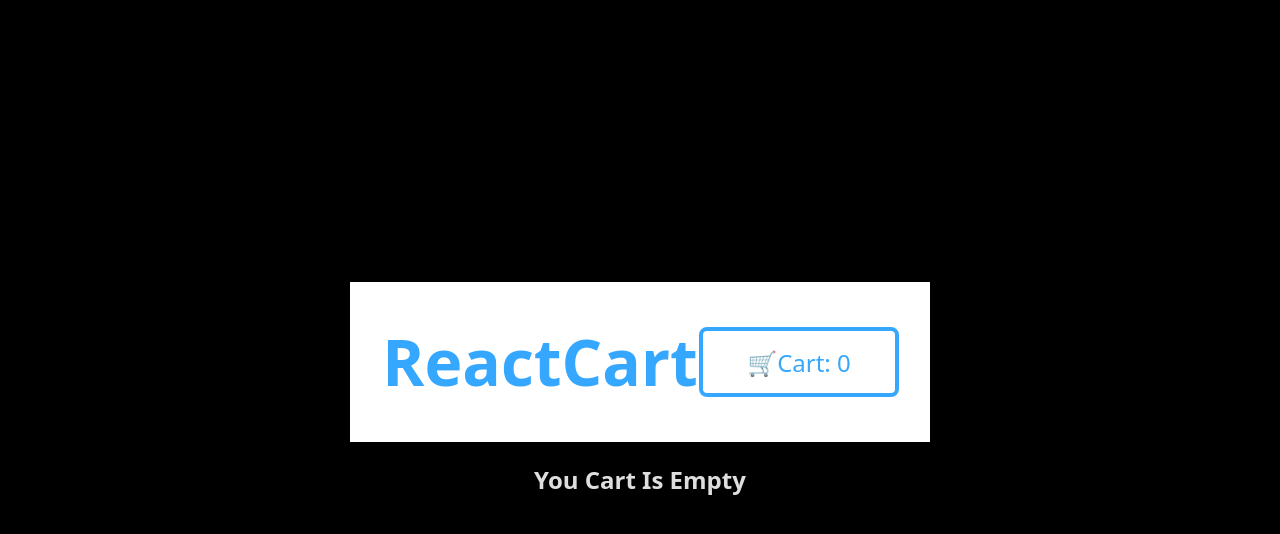
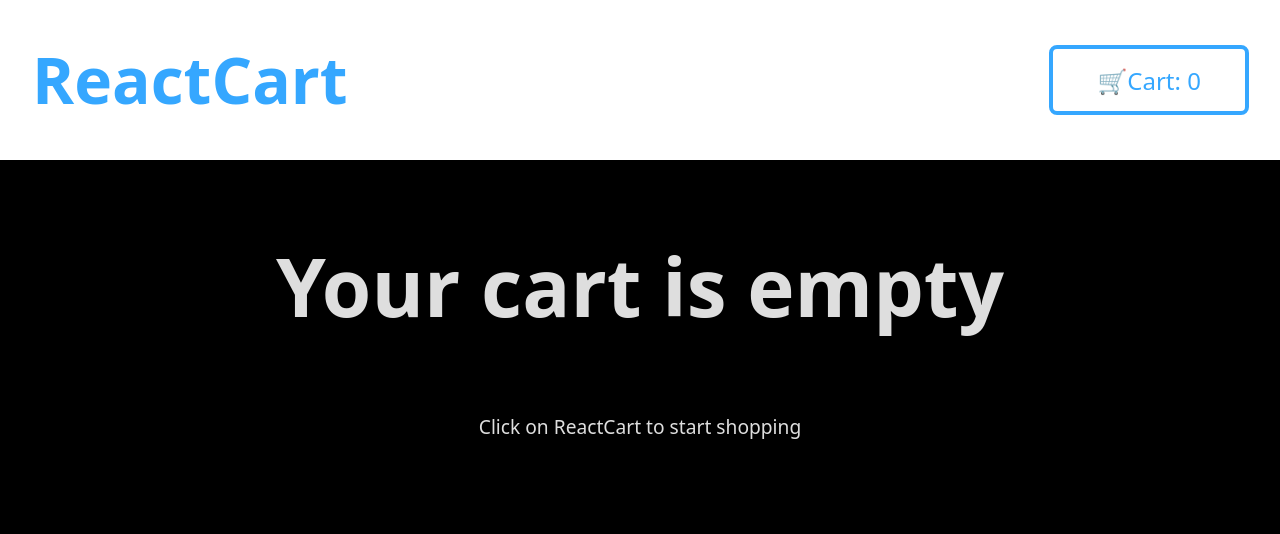
Before and after one commit to Garuna-A/ReactCart, a React app: page /cart in a window 1280 px wide. Shown: the top 534 px of the page. Built offline with nearby package versions, Linux system fonts and the light colour scheme; the HTML template or start-up script is replaced by a standard one.

Commit message:
UI changes

```diff
--- a/src/components/Cart.jsx
+++ b/src/components/Cart.jsx
@@ -18,15 +18,20 @@ const Cart = ({item,addToCart, removeFromCart})=>{
     const uniqueItems = Object.values(groupedItems);
 
     if(item.length===0){
-        return <h2>You Cart Is Empty</h2>
+        return(
+            <div style={{  width:'100vw' ,minHeight: '100vh', textAlign: 'center'}} className='cartContent'>
+                <h2>Your cart is empty</h2>
+                <p style={{fontSize:'1.2rem'}}>Click on ReactCart to start shopping</p>
+            </div>
+        )
     }
     else{
 
         return(
 
-        <div>
+        <div style={{minHeight:'100vh'}}>
 
-            <h1>Cart:</h1>
+            <h1 style={{marginLeft:'2rem'}}>Cart:</h1>
             {uniqueItems.map(({title,image,price,quantity},i)=>(
                 <div className="cartItem" key={i} >
                     <div className="image-container" width={200}>
--- a/src/components/header.css
+++ b/src/components/header.css
@@ -2,20 +2,26 @@
 
     display: flex;
     justify-content: space-between;
-    width: 100%;
+    width: 100vw;
+    position: sticky;
     align-items: center;
     padding-top: 2rem;
     padding-bottom: 2rem;
 }
 .cartItem{
+    margin-left: 2rem;
     display: flex;
-    justify-content: space-between;
     align-items: center;
+
+}
+.cartItem:hover{
+    border-color: 4px solid white;
 }
 .text-cart{
     padding-right: 5%;
     display: flex;
     flex-direction: column;
+    color: white;
 }
 .image-container{
     width: 250px;
@@ -30,7 +36,7 @@
     margin:5%
 }
 #addItems,#removeItems{
-    background-color: black;
+    background-color: gray;
 }
 .quantity{
     display: flex;
@@ -51,3 +57,13 @@
     transform: translateY(-2px);
     transform: translateX(-2px);
 }
+.cartContent{
+    padding: 0;
+    margin: 0;
+    text-align: center;
+    justify-content: center;
+
+}
+.cartContent>h2{
+    font-size: 5rem;
+}
```
